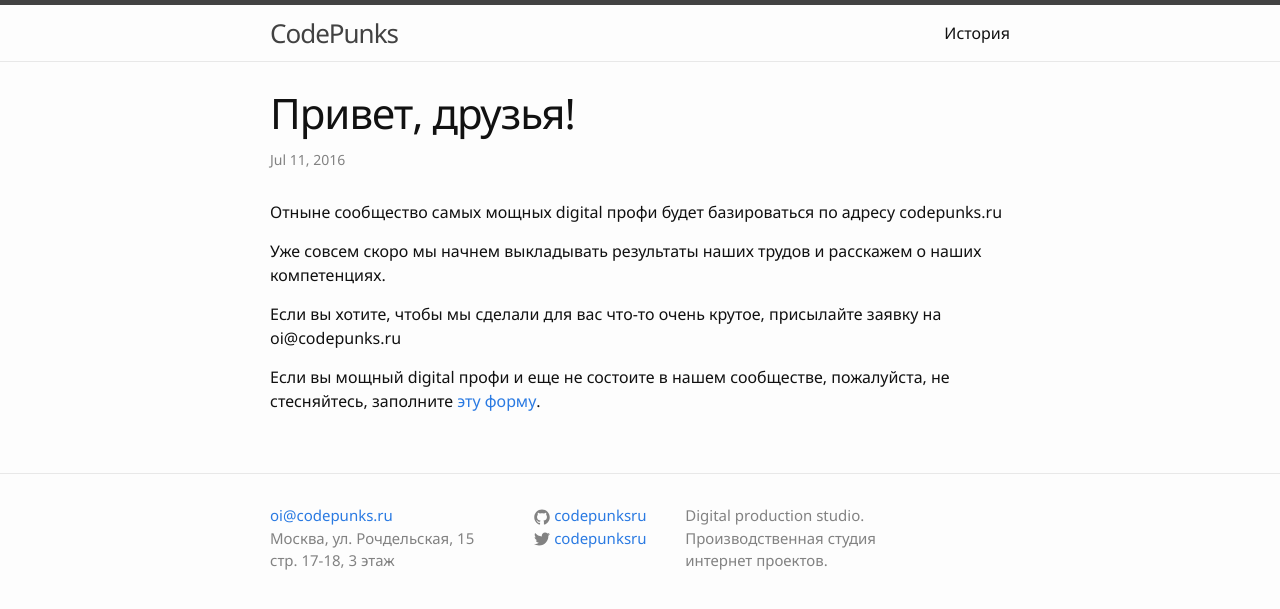
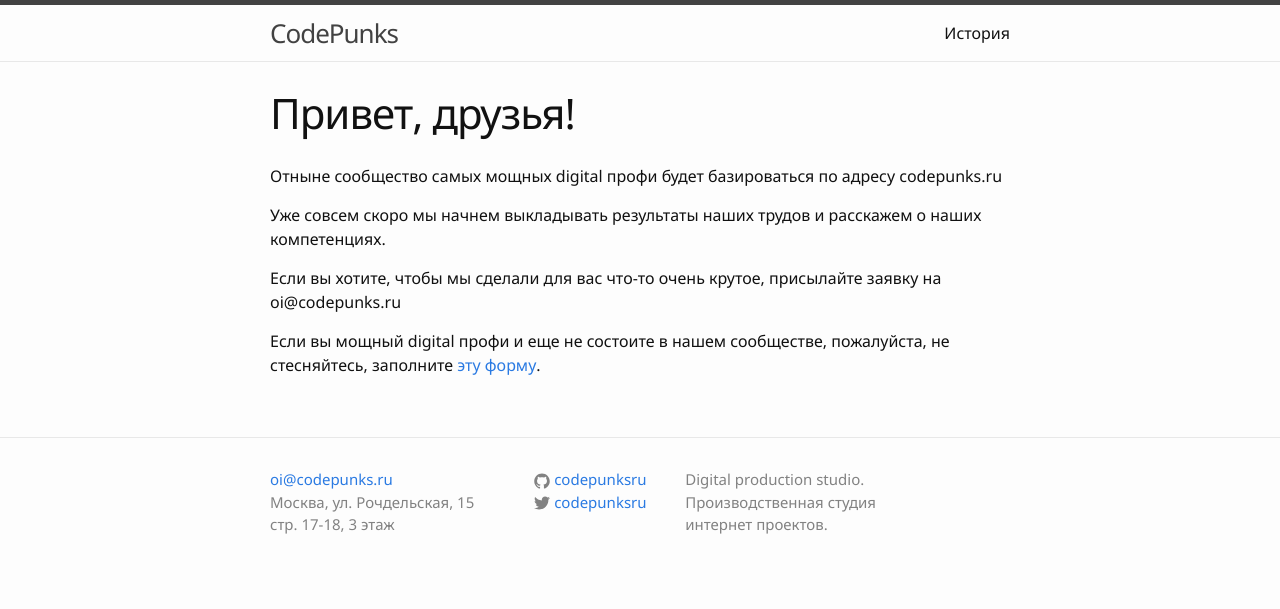
Before and after one commit to codepunksru/codepunksru.github.io, a Jekyll site: the page built from _posts/2016-07-11-hello-friends.markdown, in a window 1280 px wide. Shown: the top 609 px of the page. Built offline with Jekyll 4.4.1, drawn with Linux system fonts in a browser that asks for light colours.

Commit message:
Remove date from posts
<time datetime="{{ page.date | date_to_xmlschema }}" itemprop="datePublished">{{ page.date | date: "%b %-d, %Y" }}</time>

```diff
--- a/_layouts/post.html
+++ b/_layouts/post.html
@@ -5,7 +5,7 @@
 
   <header class="post-header">
     <h1 class="post-title" itemprop="name headline">{{ page.title }}</h1>
-    <p class="post-meta"><time datetime="{{ page.date | date_to_xmlschema }}" itemprop="datePublished">{{ page.date | date: "%b %-d, %Y" }}</time>{% if page.author %} • <span itemprop="author" itemscope itemtype="http://schema.org/Person"><span itemprop="name">{{ page.author }}</span></span>{% endif %}</p>
+    <p class="post-meta">{% if page.author %} • <span itemprop="author" itemscope itemtype="http://schema.org/Person"><span itemprop="name">{{ page.author }}</span></span>{% endif %}</p>
   </header>
 
   <div class="post-content" itemprop="articleBody">
```
